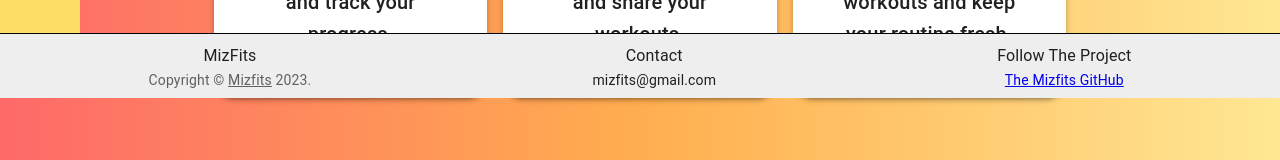
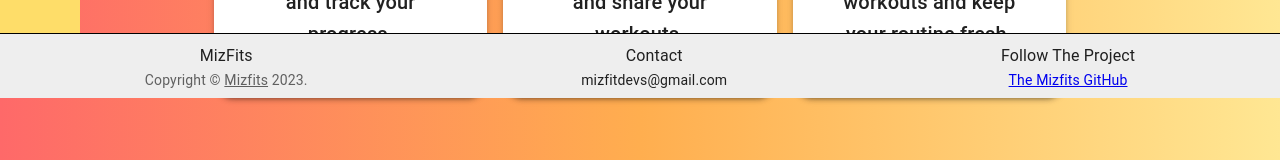
Before and after one commit to jdolan00/MizFits, a React (Create React App) app in the folder mizfits_client/: page / in a window 1280 px wide. Shown: the part 702-862 px from the top of the page. Built offline with nearby package versions, Linux system fonts and the light colour scheme.

Commit message:
fixed email

```diff
--- a/mizfits_client/src/components/Footer.jsx
+++ b/mizfits_client/src/components/Footer.jsx
@@ -54,7 +54,7 @@ export function Footer() {
         sx={{ display: "flex", flexDirection: "column", alignItems: "center" }}
       >
         <Typography variant="subtitle1">Contact</Typography>
-        <Typography variant="body2">mizfits@gmail.com</Typography>
+        <Typography variant="body2">mizfitdevs@gmail.com</Typography>
       </Box>
       <Box
         sx={{ display: "flex", flexDirection: "column", alignItems: "center" }}
--- a/mizfits_client/src/scenes/aboutPage/aboutPage.jsx
+++ b/mizfits_client/src/scenes/aboutPage/aboutPage.jsx
@@ -150,7 +150,7 @@ export default function AboutPage() {
               }}
             >
               <Link
-                href="mailto:mizfits@gmail.com"
+                href="mailto:mizfitdevs@gmail.com"
                 underline="none"
                 color="inherit"
               >
```
